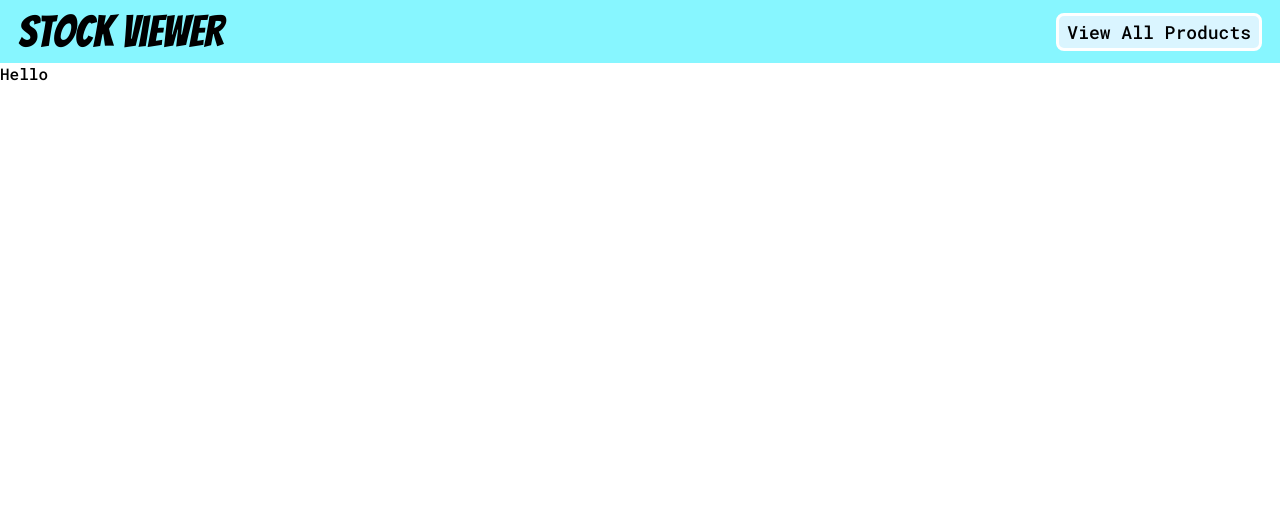
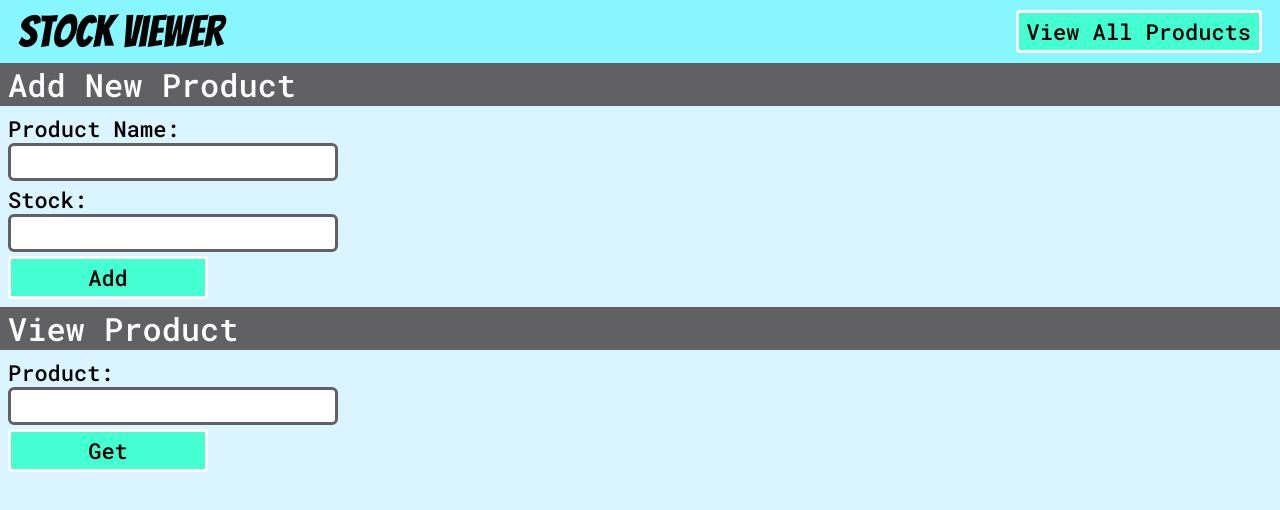
Before and after one commit to Rif-7/stock-demo, a React (Create React App) app: page / in a window 1280 px wide. Shown: the top 510 px of the page. Built offline with nearby package versions, Linux system fonts and the light colour scheme.

Commit message:
add homepage

```diff
--- a/package.json
+++ b/package.json
@@ -8,6 +8,8 @@
     "@testing-library/user-event": "^13.5.0",
     "react": "^18.1.0",
     "react-dom": "^18.1.0",
+    "react-hook-form": "^7.30.0",
+    "react-router-dom": "^6.3.0",
     "react-scripts": "5.0.1",
     "web-vitals": "^2.1.4"
   },
--- a/src/App.css
+++ /dev/null
@@ -1,38 +0,0 @@
-.App {
-  text-align: center;
-}
-
-.App-logo {
-  height: 40vmin;
-  pointer-events: none;
-}
-
-@media (prefers-reduced-motion: no-preference) {
-  .App-logo {
-    animation: App-logo-spin infinite 20s linear;
-  }
-}
-
-.App-header {
-  background-color: #282c34;
-  min-height: 100vh;
-  display: flex;
-  flex-direction: column;
-  align-items: center;
-  justify-content: center;
-  font-size: calc(10px + 2vmin);
-  color: white;
-}
-
-.App-link {
-  color: #61dafb;
-}
-
-@keyframes App-logo-spin {
-  from {
-    transform: rotate(0deg);
-  }
-  to {
-    transform: rotate(360deg);
-  }
-}
--- a/src/App.js
+++ b/src/App.js
@@ -1,13 +1,14 @@
-import "./App.css";
+import { BrowserRouter, Routes, Route } from "react-router-dom";
+
 import Navbar from "./components/Navbar";
-import { BrowserRouter, Routes, Route } from "react-router-dom";
+import Home from "./components/Home";
 
 function App() {
   return (
     <BrowserRouter>
       <Navbar />
       <Routes>
-        <Route path="/" element={<div>Hello</div>} />
+        <Route path="/" element={<Home />} />
       </Routes>
     </BrowserRouter>
   );
--- /dev/null
+++ b/src/components/Home.js
@@ -0,0 +1,86 @@
+import React from "react";
+import { useForm } from "react-hook-form";
+
+const Home = () => {
+  const getProduct = (data) => {
+    console.log(data);
+  };
+
+  const addNewProduct = (data) => {
+    console.log(data);
+  };
+
+  return (
+    <div className="home">
+      <AddProductForm addNewProduct={addNewProduct} />
+      <GetProductForm getProduct={getProduct} />
+    </div>
+  );
+};
+
+const AddProductForm = ({ addNewProduct }) => {
+  const {
+    register,
+    handleSubmit,
+    formState: { errors },
+  } = useForm();
+
+  return (
+    <form className="add-product" onSubmit={handleSubmit(addNewProduct)}>
+      <div className="form-header">Add New Product</div>
+      <div className="input-field">
+        <label htmlFor="product-name">Product Name: </label>
+        <input
+          type="text"
+          id="product-name"
+          {...register("productName", {
+            required: "Product Name is required",
+          })}
+        ></input>
+        <p className="error-field">{errors.productName?.message}</p>
+      </div>
+      <div className="input-field">
+        <label htmlFor="stock">Stock: </label>
+        <input
+          type="number"
+          {...register("stockAmount", {
+            required: "Stock Amount is required",
+            min: {
+              value: 1,
+              message: "Stock Amount should be greater than 1",
+            },
+          })}
+        ></input>
+        <p className="error-field">{errors.stockAmount?.message}</p>
+      </div>
+      <button className="submit-btn add-product">Add</button>
+    </form>
+  );
+};
+
+const GetProductForm = ({ getProduct }) => {
+  const {
+    register,
+    handleSubmit,
+    formState: { errors },
+  } = useForm();
+
+  return (
+    <form className="view-product" onSubmit={handleSubmit(getProduct)}>
+      <div className="form-header">View Product</div>
+      <div className="input-field">
+        <label htmlFor="product-query">Product: </label>
+        <input
+          type="text"
+          {...register("productQuery", {
+            required: "Product Name is required",
+          })}
+        ></input>
+        <p className="error-field">{errors.productQuery?.message}</p>
+      </div>
+      <button className="submit-btn">Get</button>
+    </form>
+  );
+};
+
+export default Home;
--- a/src/index.css
+++ b/src/index.css
@@ -2,6 +2,9 @@
 
 body {
   margin: 0;
+  min-height: 100vh;
+  background-color: #daf5ff;
+
   font-family: "Roboto Mono", monospace;
   -webkit-font-smoothing: antialiased;
   -moz-osx-font-smoothing: grayscale;
@@ -28,9 +31,71 @@ code {
 
 .view-all {
   font-family: "Roboto Mono";
-  font-size: 18px;
+  font-size: 22px;
   padding: 4px 8px;
   border: 3px solid white;
-  border-radius: 8px;
-  background-color: #daf5ff;
+  border-radius: 4px;
+  background-color: #44ffd2;
+  cursor: pointer;
+  transition: 250ms;
 }
+
+
+.form-header {
+  font-size: 32px;
+  background-color: #616163;
+  color: white;
+  margin-bottom: 8px;
+}
+
+.input-field {
+  display: flex;
+  flex-direction: column;
+  margin-bottom: 4px;
+  font-size: 22px;
+}
+
+.input-field  input {
+  width: 320px;
+  height: 30px;
+  border-radius: 6px;
+  font-size: inherit;
+  outline: none;
+  border: 3px solid #616163;
+}
+
+.submit-btn {
+  width: 200px;
+  padding: 4px;
+  box-sizing: border-box;
+  font-family: inherit;
+  font-size: 22px;
+  margin-bottom: 8px;
+  background-color: #44ffd2;
+  border-radius: 4px;
+  border: 3px solid white;
+  transition: 250ms;
+  overflow: hidden;
+}
+
+.submit-btn:hover, .view-all:hover {
+  transform: translateX(5px);
+  background-color: #ffbfa0;
+}
+
+form > div {
+  padding-left: 8px;
+}
+
+form > button {
+  margin-left: 8px;
+}
+
+.input-field > p {
+  margin: 0;
+}
+
+.error-field {
+  color: red;
+  font-size: 18px
+}
```
Also changed, not shown: 2 other files (tests, documents, lock files or other folders).
